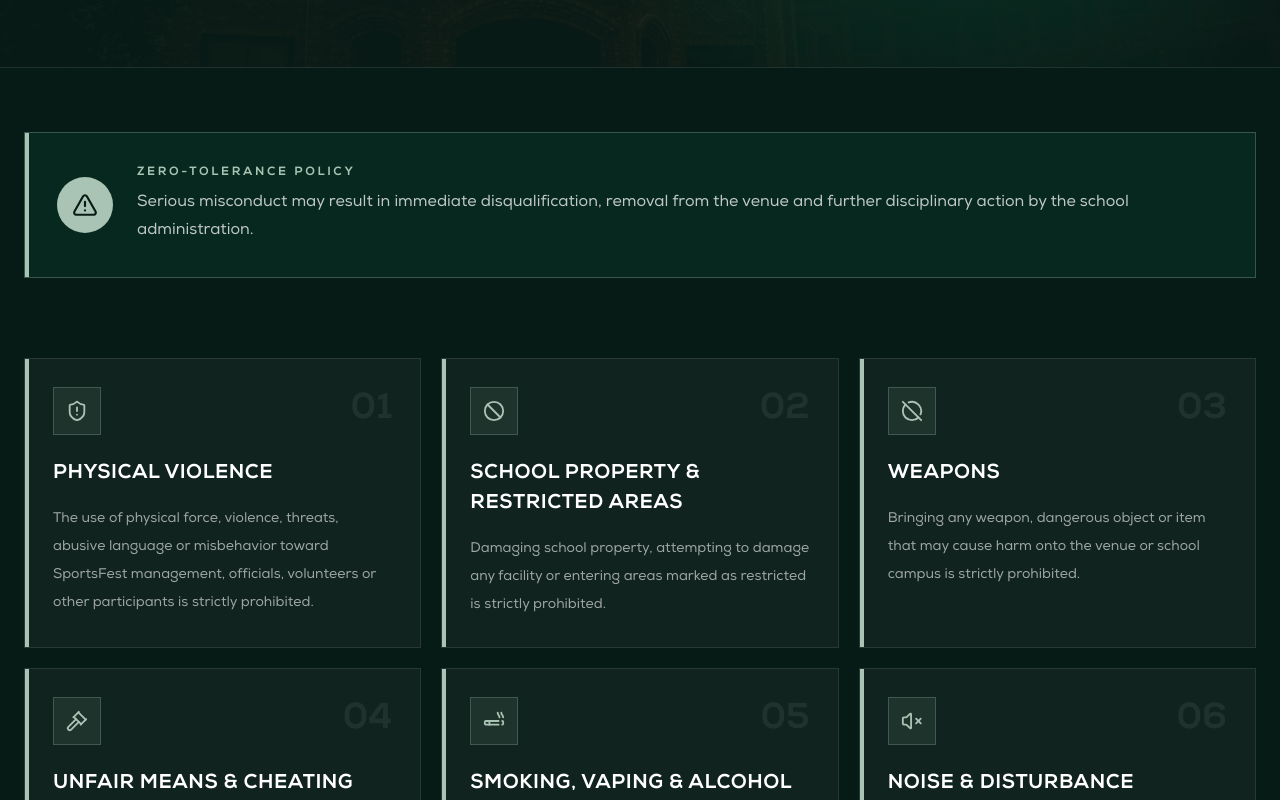
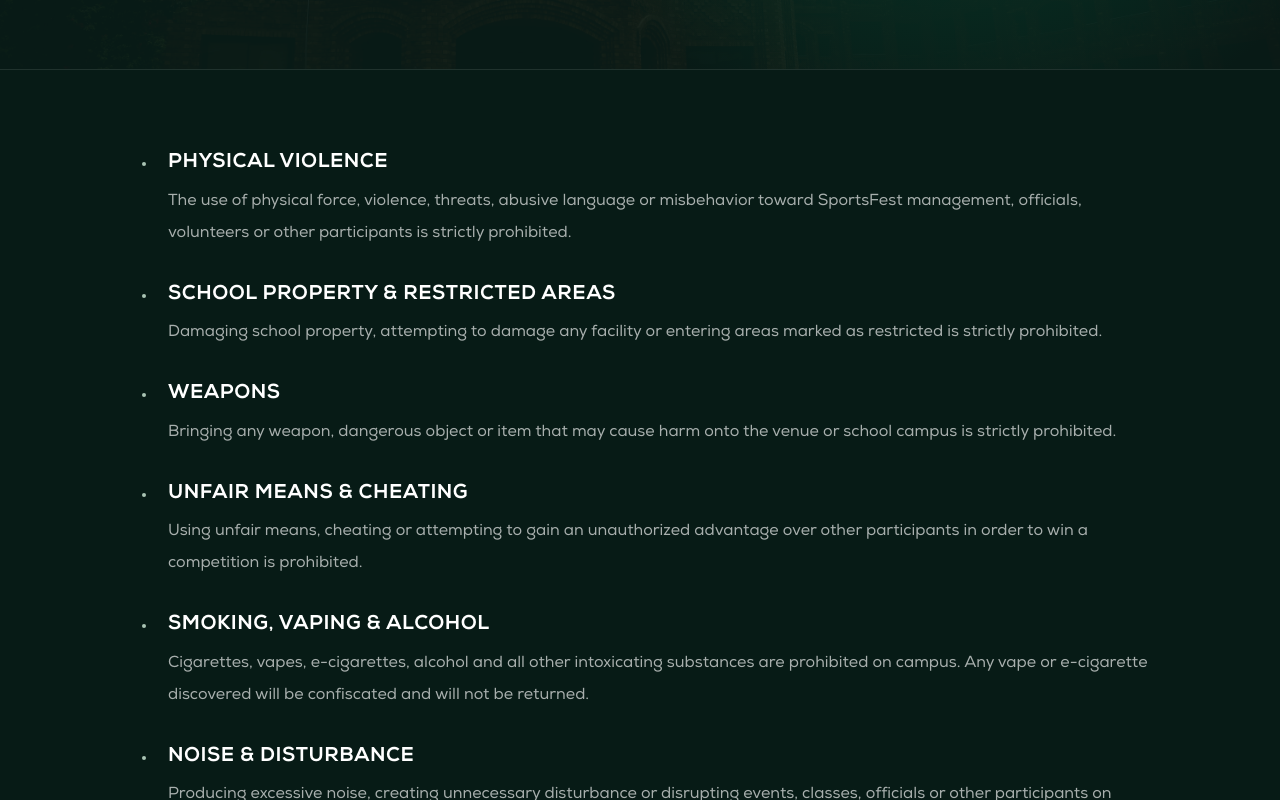
Before and after one commit to ahmad-56/jtsportsfest26, a Next.js app in the folder jt-sportsfest/: page /rules in a window 1280 px wide. Shown: the part 440-1240 px from the top of the page. Built offline with nearby package versions, Linux system fonts and the light colour scheme.

Commit message:
rules page new design

```diff
--- a/jt-sportsfest/src/app/rules/page.tsx
+++ b/jt-sportsfest/src/app/rules/page.tsx
@@ -2,80 +2,52 @@ import Link from "next/link";
 import Image from "next/image";
 import Header from "@/components/Header";
 import Footer from "@/components/Footer";
-import {
-  AlertTriangle,
-  ArrowLeft,
-  Ban,
-  Cigarette,
-  CircleOff,
-  Gavel,
-  ShieldAlert,
-  VolumeX,
-} from "lucide-react";
 
 const rules = [
   {
-    number: "01",
     title: "Physical Violence",
     description:
       "The use of physical force, violence, threats, abusive language or misbehavior toward SportsFest management, officials, volunteers or other participants is strictly prohibited.",
-    icon: ShieldAlert,
   },
   {
-    number: "02",
     title: "School Property & Restricted Areas",
     description:
       "Damaging school property, attempting to damage any facility or entering areas marked as restricted is strictly prohibited.",
-    icon: Ban,
   },
   {
-    number: "03",
     title: "Weapons",
     description:
       "Bringing any weapon, dangerous object or item that may cause harm onto the venue or school campus is strictly prohibited.",
-    icon: CircleOff,
   },
   {
-    number: "04",
     title: "Unfair Means & Cheating",
     description:
       "Using unfair means, cheating or attempting to gain an unauthorized advantage over other participants in order to win a competition is prohibited.",
-    icon: Gavel,
   },
   {
-    number: "05",
     title: "Smoking, Vaping & Alcohol",
     description:
       "Cigarettes, vapes, e-cigarettes, alcohol and all other intoxicating substances are prohibited on campus. Any vape or e-cigarette discovered will be confiscated and will not be returned.",
-    icon: Cigarette,
   },
   {
-    number: "06",
     title: "Noise & Disturbance",
     description:
       "Producing excessive noise, creating unnecessary disturbance or disrupting events, classes, officials or other participants on campus is prohibited.",
-    icon: VolumeX,
   },
   {
-    number: "07",
     title: "Offensive Material",
     description:
       "Displaying, carrying or distributing content that promotes violence, profanity, drug abuse, discrimination or any other offensive material is prohibited.",
-    icon: AlertTriangle,
   },
   {
-    number: "08",
     title: "Misuse of Equipment",
     description:
       "Misusing, removing or damaging any sports equipment, furniture, technology or other property provided by the SportsFest management is prohibited.",
-    icon: Ban,
   },
   {
-    number: "09",
     title: "Harassment",
     description:
       "Any attempt to harass, threaten, intimidate or offend another delegate, participant, official or member of the management—physically, verbally or otherwise—is strictly prohibited.",
-    icon: ShieldAlert,
   },
 ];
 
@@ -101,9 +73,8 @@ export default function CodeOfConductPage() {
         <div className="relative z-10 mx-auto max-w-7xl">
           <Link
             href="/#home"
-            className="group mb-5 inline-flex items-center gap-1.5 text-[9px] font-bold uppercase tracking-[0.12em] text-white/55 transition hover:text-[#a9c4b4] sm:mb-10 sm:gap-2 sm:text-sm sm:tracking-[0.15em]"
+            className="mb-5 inline-flex text-[9px] font-bold uppercase tracking-[0.12em] text-white/55 transition hover:text-[#a9c4b4] sm:mb-10 sm:text-sm sm:tracking-[0.15em]"
           >
-            <ArrowLeft className="h-3.5 w-3.5 transition-transform group-hover:-translate-x-1 sm:h-[18px] sm:w-[18px]" />
             Back to SportsFest
           </Link>
 
@@ -125,97 +96,20 @@ export default function CodeOfConductPage() {
         </div>
       </section>
 
-      <section className="px-4 pt-8 sm:px-6 sm:pt-16">
-        <div className="mx-auto max-w-7xl">
-          <div className="relative flex items-start gap-3 overflow-hidden border border-[#a9c4b4]/30 bg-[#075c3f]/20 p-3.5 sm:block sm:p-6 md:flex md:items-center md:gap-6 md:p-8">
-            <div className="absolute left-0 top-0 h-full w-1 bg-[#a9c4b4]" />
-
-            <span className="flex h-8 w-8 shrink-0 items-center justify-center rounded-full bg-[#a9c4b4] text-[#071b16] sm:mb-5 sm:h-14 sm:w-14 md:mb-0">
-              <AlertTriangle className="h-3.5 w-3.5 sm:h-[26px] sm:w-[26px]" />
-            </span>
-
-            <div className="min-w-0">
-              <p className="text-[9px] font-black uppercase tracking-[0.14em] text-[#a9c4b4] sm:text-xs sm:tracking-[0.22em]">
-                Zero-tolerance policy
-              </p>
-
-              <p className="mt-1.5 text-[11px] leading-[1.55] text-white/75 sm:mt-2 sm:text-base sm:leading-7">
-                Serious misconduct may result in immediate disqualification,
-                removal from the venue and further disciplinary action by the
-                school administration.
-              </p>
-            </div>
-          </div>
-        </div>
-      </section>
-
-      <section className="px-3 py-10 sm:px-6 sm:py-20">
-        <div className="mx-auto grid max-w-7xl grid-cols-2 items-stretch gap-2.5 sm:gap-5 md:grid-cols-2 lg:grid-cols-3">
-          {rules.map((rule) => {
-            const Icon = rule.icon;
-
-            return (
-              <article
-                key={rule.number}
-                className="group relative flex h-full min-w-0 flex-col overflow-hidden rounded-lg border border-white/10 bg-white/[0.035] p-3 hover:border-[#a9c4b4]/50 hover:bg-[#075c3f]/10 sm:rounded-none sm:p-7"
-              >
-                <div className="absolute left-0 top-0 h-full w-0.5 bg-[#a9c4b4] sm:w-1" />
-
-                <div className="flex items-center justify-between gap-2">
-                  <span className="flex h-8 w-8 shrink-0 items-center justify-center border border-[#a9c4b4]/25 bg-[#a9c4b4]/10 text-[#a9c4b4] transition group-hover:bg-[#a9c4b4] group-hover:text-[#071b16] sm:h-12 sm:w-12">
-                    <Icon className="h-4 w-4 sm:h-[22px] sm:w-[22px]" />
-                  </span>
-
-                  <span className="text-xl font-black text-white/[0.07] sm:text-4xl">
-                    {rule.number}
-                  </span>
-                </div>
-
-                <h2 className="mt-3 min-w-0 break-words text-[11px] font-black uppercase leading-[1.25] tracking-normal text-white [overflow-wrap:anywhere] sm:mt-6 sm:text-xl sm:leading-normal sm:tracking-wide">
-                  {rule.title}
-                </h2>
-
-                <p className="mt-2 min-w-0 break-words text-[10px] leading-[1.55] text-white/60 [overflow-wrap:anywhere] sm:mt-4 sm:text-sm sm:leading-7">
-                  {rule.description}
-                </p>
-
-                <div className="absolute -bottom-10 -right-10 h-20 w-20 rounded-full bg-[#a9c4b4]/0 blur-2xl transition duration-300 group-hover:bg-[#a9c4b4]/15 sm:-bottom-16 sm:-right-16 sm:h-32 sm:w-32 sm:blur-3xl" />
-              </article>
-            );
-          })}
-          {/*final panel*/}
-          <div className="group relative flex h-full min-w-0 flex-col justify-end overflow-hidden rounded-lg border border-white/10 bg-white/[0.035] p-3 text-left text-white transition-all duration-300 hover:-translate-y-1 hover:border-[#a9c4b4]/50 hover:bg-[#075c3f]/10 sm:hidden">
-            <Image
-              src="/images/hero-sports.jpg"
-              alt=""
-              fill
-              sizes="50vw"
-              className="object-cover opacity-20 transition duration-500 group-hover:scale-105 group-hover:opacity-10"
-            />
-
-            <div className="absolute left-0 top-0 z-10 h-full w-0.5 bg-[#a9c4b4]" />
-
-            <span className="absolute right-3 top-3 z-10 text-xl font-black text-white/[0.07]">
-              XIII
-            </span>
-
-            <div className="relative z-10 min-w-0">
-              <p className="mb-1 text-[8px] font-black uppercase tracking-[0.12em] text-[#a9c4b4]">
-                LGS JT
-              </p>
-
-              <h2 className="break-words text-[11px] font-black uppercase leading-[1.25] text-white">
-                SportsFest XIII
+      <section className="px-4 py-10 sm:px-6 sm:py-20">
+        <ul className="mx-auto max-w-5xl list-disc space-y-6 pl-5 marker:text-[#a9c4b4] sm:space-y-8 sm:pl-7">
+          {rules.map((rule) => (
+            <li key={rule.title} className="pl-2 sm:pl-3">
+              <h2 className="text-sm font-black uppercase leading-snug tracking-wide text-white sm:text-xl">
+                {rule.title}
               </h2>
 
-              <p className="mt-2 text-[10px] leading-[1.55] text-white/60">
-                25–27 Sep & 2–4 Oct
+              <p className="mt-2 text-xs leading-6 text-white/65 sm:text-base sm:leading-8">
+                {rule.description}
               </p>
-            </div>
-
-            <div className="pointer-events-none absolute -bottom-10 -right-10 h-20 w-20 rounded-full bg-[#a9c4b4]/0 blur-2xl transition duration-300 group-hover:bg-[#a9c4b4]/15" />
-          </div>
-        </div>
+            </li>
+          ))}
+        </ul>
       </section>
 
       <Footer />
```
